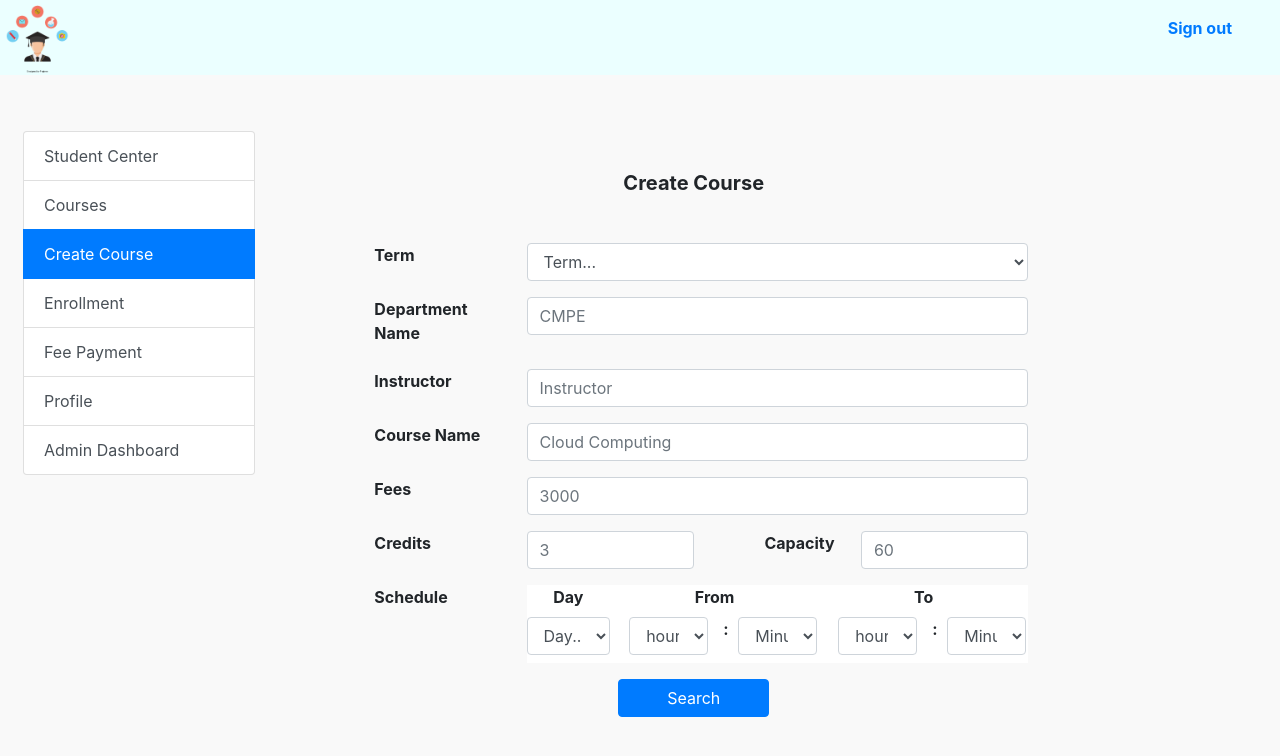
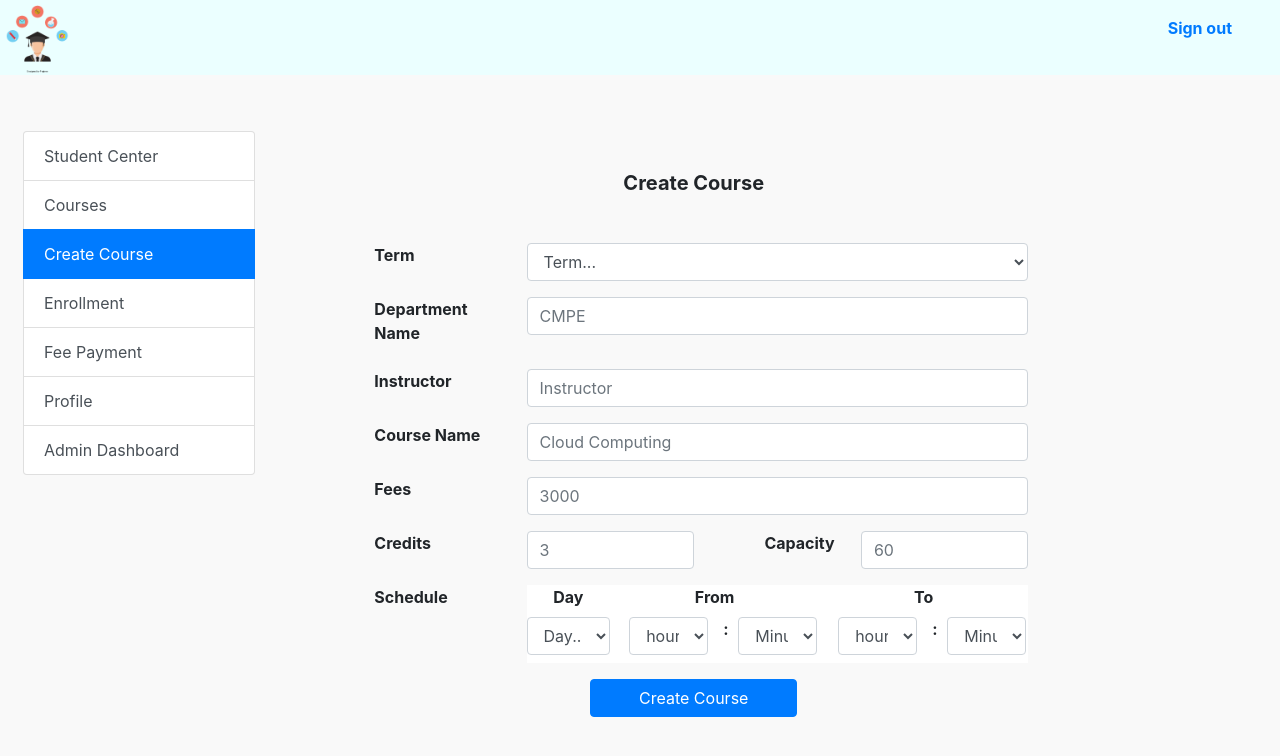
Before and after one commit to akhianand/University-Management-System, a React (Create React App) app in the folder frontend/student-portal/: page /createcourse in a window 1280 px wide. Shown: the top 756 px of the page. Built offline with nearby package versions, Linux system fonts and the light colour scheme.

Commit message:
fixing button name in create course layout

```diff
--- a/frontend/student-portal/src/components/Course/CreateCourse.js
+++ b/frontend/student-portal/src/components/Course/CreateCourse.js
@@ -215,7 +215,7 @@
                                                                 </div>
                                                             </div>
                                                         </div>
-                                                        <button type="submit" className="btn btn-primary px-5">Search</button>
+                                                        <button type="submit" className="btn btn-primary px-5">Create Course</button>
                                                     </form>
                                                 </div>
                                             </div>
```
